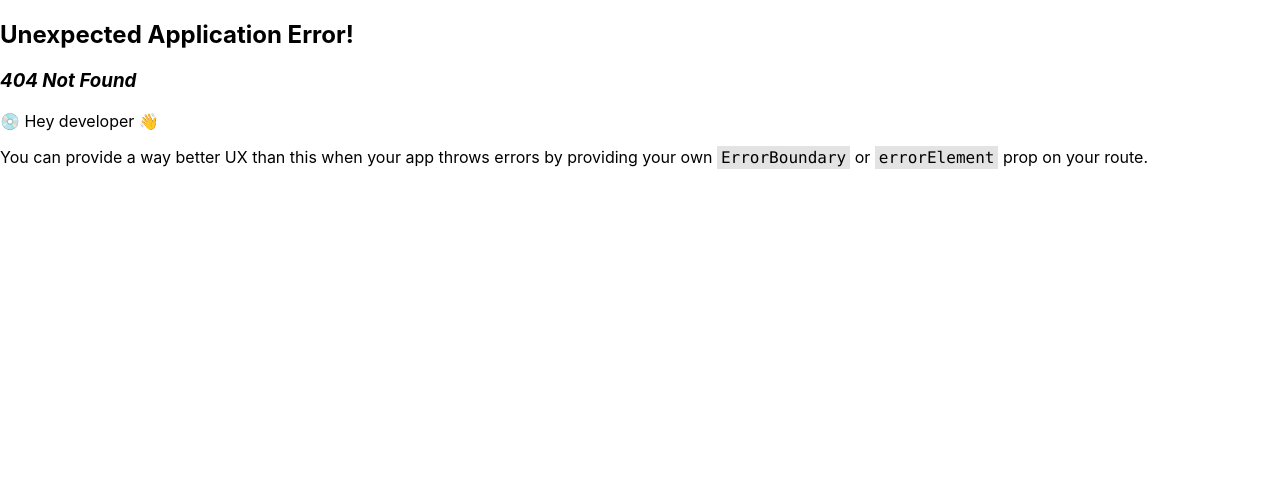
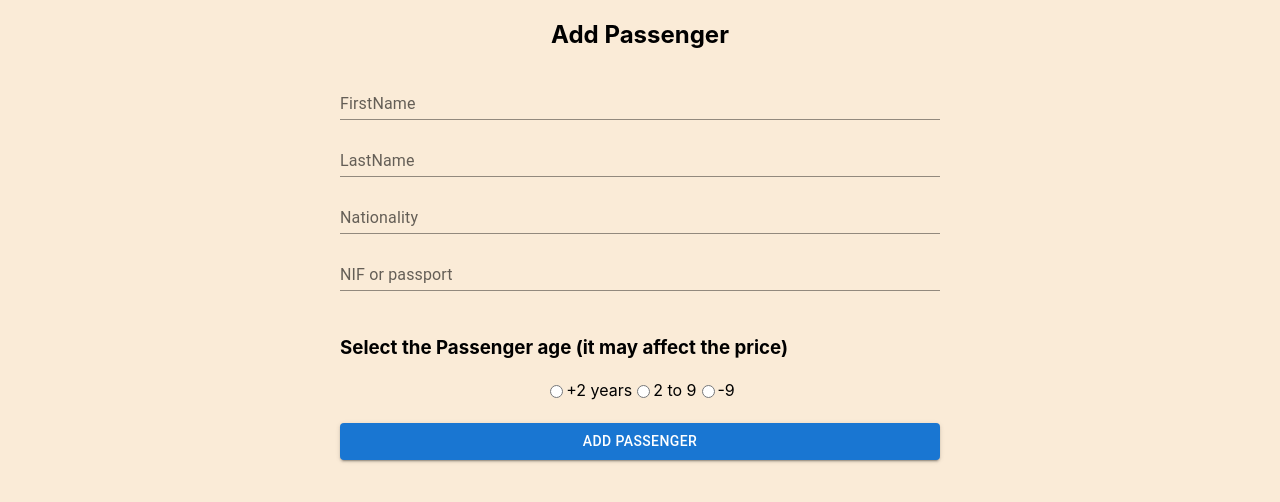
Before and after one commit to manuelpgu/FlightApp, a React app in the folder flightFrontEnd/: page /bookFlight/1 in a window 1280 px wide. Before the commit this address had no page. Built offline with nearby package versions, Linux system fonts and the light colour scheme; no server answers.

Commit message:
se modifican los estilos de nuevo

```diff
--- a/flightFrontEnd/public/index.html
+++ b/flightFrontEnd/public/index.html
@@ -24,7 +24,7 @@
       work correctly both with client-side routing and a non-root public URL.
       Learn how to configure a non-root public URL by running `npm run build`.
     -->
-    <title>POSTS CRUD</title>
+    <title>Flight App</title>
     <script src="https://kit.fontawesome.com/14b75ef02d.js" crossorigin="anonymous"></script>
   </head>
   <body>
--- /dev/null
+++ b/flightFrontEnd/src/components/Post/BookFlight.js
@@ -0,0 +1,74 @@
+import { useEffect, useState } from "react";
+import { TextField, Button } from "@mui/material"
+import { Link } from 'react-router-dom';
+
+
+const BookFlight = () => {
+  const [flights, setFlights] = useState(null)
+  const createPost = (event) => {
+
+    alert("Se ha pulsado el boton de enviar");
+    alert(flights.id)
+   /* event.preventDefault();
+    const body = {
+      "userName": event.target[0].value,
+      "thread": event.target[1].value,
+      "category": event.target[2].value,
+      "postBody": event.target[3].value,
+      "imageLink": event.target[4].value,
+    }
+    axios.post(apiDomain+'/posts', body).then((res) => {
+      if (res.status === 200) {
+        navigate('/forumApp', {
+          state: {
+            createdStudent: true,
+            snackbarMessage: "Post created succesfully"
+          }
+        })
+      }
+    });*/
+  }
+
+  useEffect(() => {
+    //cambiar para que me coja todo el nombre
+    //const theadName = window.location.pathname[window.location.pathname.length-1]
+
+    const url = window.location.pathname.split("/");
+    const flightId = url[url.length - 1]
+
+    if (!flights) {
+      fetch('http://localhost:8080/flights/bookFlight/'+ flightId).then((response) => {
+        return response.json();
+      }).then((data) => {
+        setFlights(data)
+      })
+    }
+  })
+
+
+
+  return <div className="formAdd">
+  <div className="update-form-wrapper">
+    <h2>Add Passenger</h2>
+    <form onSubmit={createPost} className="update-form">
+    <TextField id="standard-basic" name="FirstName" label="FirstName" variant="standard"/>
+    <TextField id="standard-basic" name="LastName" label="LastName" variant="standard"/>
+    <TextField id="standard-basic" name="Nationality" label="Nationality" variant="standard"/>
+    <TextField id="standard-basic" name="NIF or passport" label="NIF or passport" variant="standard"/>
+
+    <br/>
+    <h3>Select the Passenger age (it may affect the price)</h3>
+    <div className="AgeSelectorContainer">
+      <input type="radio" value="One Way" name="age" />  +2 years
+      <input type="radio" value="Two Way" name="age" /> 2 to 9
+      <input type="radio" value="Two Way" name="age" /> -9
+    </div>
+      <br/>
+    <Button type="submit" variant="contained">Add Passenger</Button>
+    </form>
+  </div>
+</div>
+
+};
+
+export default BookFlight;
--- a/flightFrontEnd/src/components/Post/FlightAppIndex.js
+++ b/flightFrontEnd/src/components/Post/FlightAppIndex.js
@@ -29,8 +29,11 @@ function FlightAppIndex() {
           if (destination.origin ==="Sevilla"){
             return (
               <div key={destination.id}>
-                <h5> {destination.origin} </h5>
-
+                <h3> {destination.origin} </h3>
+                <div>
+                  <input type="radio" value="One Way" name="gender" /> One Way
+                  <input type="radio" value="Two Way" name="gender" /> Two Way
+                </div><br/><br/>
                 <Link className="crud-button edit-button" to={`/selectedDestination/${destination.origin}`} value={destination.origin}><i className="fa-solid l"></i>
                 Check Destination
                 </Link>
@@ -43,13 +46,7 @@ function FlightAppIndex() {
               </div>)
           }
 
-
           }) : "Loading data"}</div>
-
-          <Link to={`/posts/new`}>
-            Add New Post
-          </Link>
-
       </div>
     </div>
   );
--- a/flightFrontEnd/src/components/Post/FlightsByDestination.js
+++ b/flightFrontEnd/src/components/Post/FlightsByDestination.js
@@ -31,7 +31,7 @@ const FlightsByDestination = () => {
       .map((flight) => {
         return <div key={flight.id}>
           <h5>From  {flight.origin}</h5>
-          <h5>To {flight.destination}</h5>
+          <h5>To {flight.destination}</h5>.
           <h6>Date : {flight.date}</h6>
           <Link className="crud-button edit-button" to={`/bookFlight/${flight.id}`} value={flight.id}><i className="fa-solid l"></i>
            Buy
--- a/flightFrontEnd/src/components/Post/main.css
+++ b/flightFrontEnd/src/components/Post/main.css
@@ -1,3 +1,10 @@
+.AgeSelectorContainer{
+  display: flex;
+  flex-direction: row;
+  justify-content: center;
+}
+
+
 .formAdd {
   background-color: antiquewhite;
   height: 800px;
```
Also changed, not shown: flightFrontEnd/src/index.js (+7 -0 lines), 1 other file.
